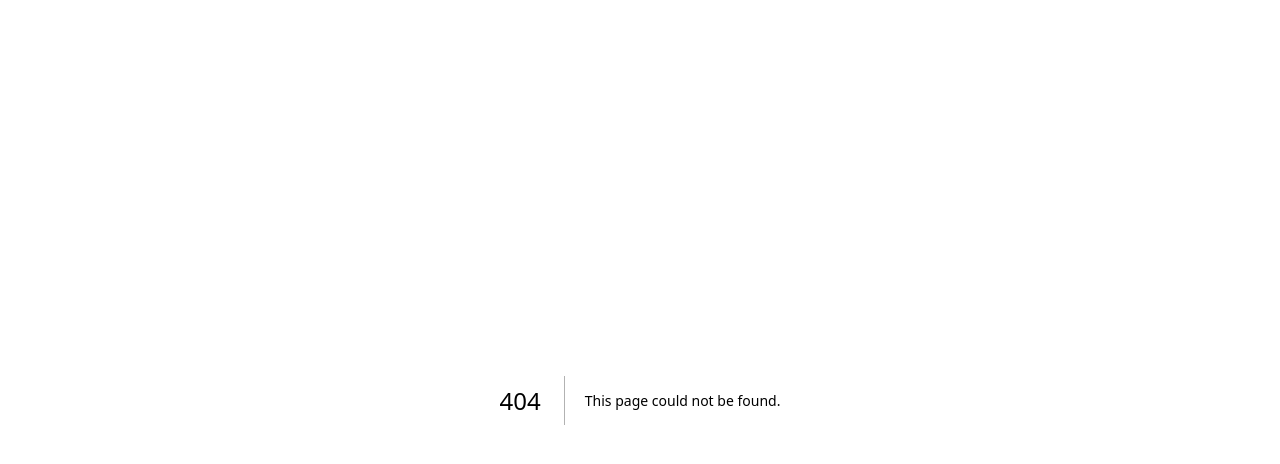
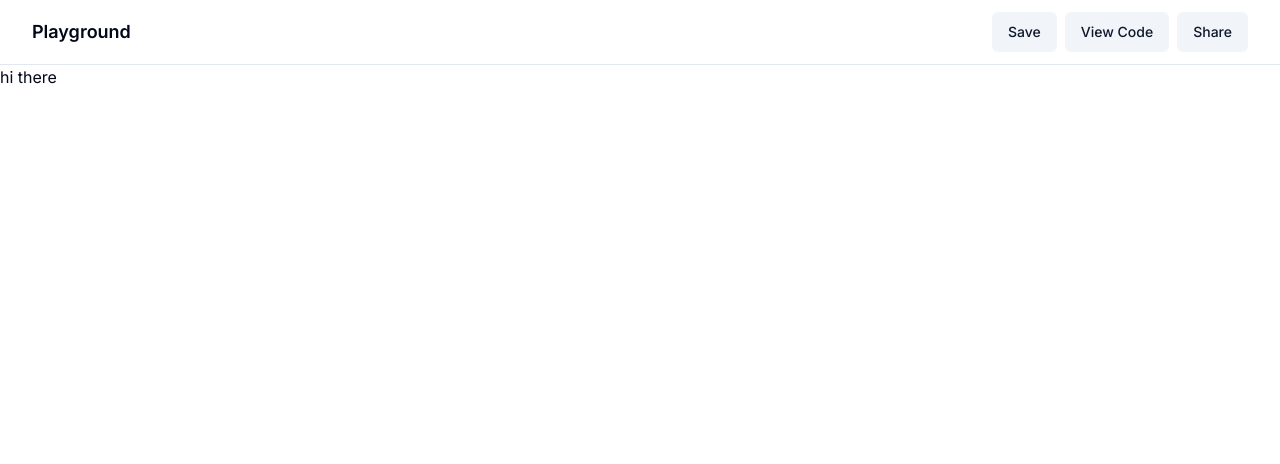
Before and after one commit to mwufi/polly, a Next.js app: page /prompts in a window 1280 px wide. Before the commit this address had no page. Shown: the top 464 px of the page. Built offline with nearby package versions, Linux system fonts and the light colour scheme.

Commit message:
add new page

```diff
--- /dev/null
+++ b/app/prompts/page.tsx
@@ -0,0 +1,22 @@
+import { Button } from "@/components/ui/button";
+import { Separator } from "@/components/ui/separator";
+
+export default function Page(){
+  return (
+    <div className="hidden h-full flex-col md:flex">
+        {/* Navbar */}
+        <div className="container flex flex-col items-start justify-between space-y-2 py-4 sm:flex-row sm:items-center sm:space-y-0 md:h-16">
+          <h2 className="text-lg font-semibold">Playground</h2>
+          <div className="ml-auto flex w-full space-x-2 sm:justify-end">
+          <Button variant="secondary">Save</Button>
+          <Button variant="secondary">View Code</Button>
+          <Button variant="secondary">Share</Button>
+          </div>
+        </div>
+        <Separator/>
+
+        {/* Main content */}
+        <div>hi there</div>
+    </div>
+  )
+}
```
Also changed, not shown: app/special/page.tsx (+7 -0 lines).
